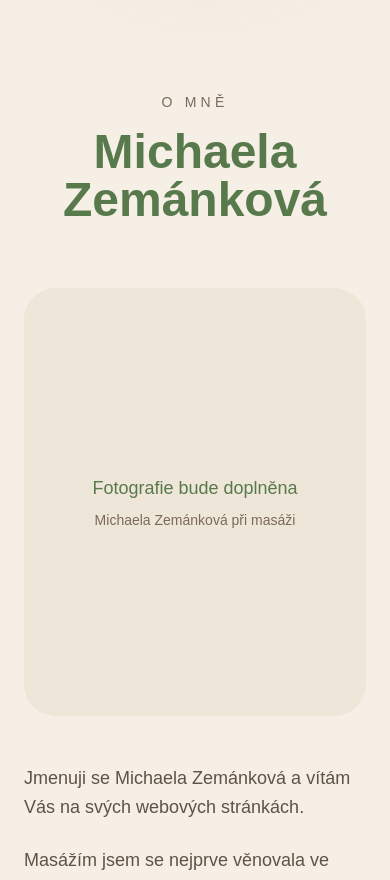
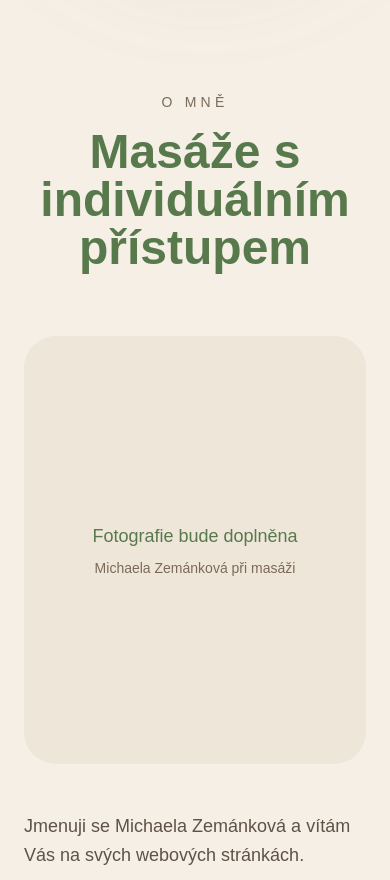
Before and after one commit to michaltacek-hub/mmr-system, a Next.js app: page / in a window 390 px wide. Shown: the part 960-1840 px from the top of the page. Built offline with nearby package versions, Linux system fonts and the light colour scheme.

Commit message:
Add About section with responsive layout

```diff
--- a/app/components/about.tsx
+++ b/app/components/about.tsx
@@ -11,7 +11,7 @@ export default function About() {
           </p>
 
           <h2 className="text-5xl font-semibold text-[#58794B]">
-            Michaela Zemánková
+            Masáže s individuálním přístupem
           </h2>
         </div>
 
```
